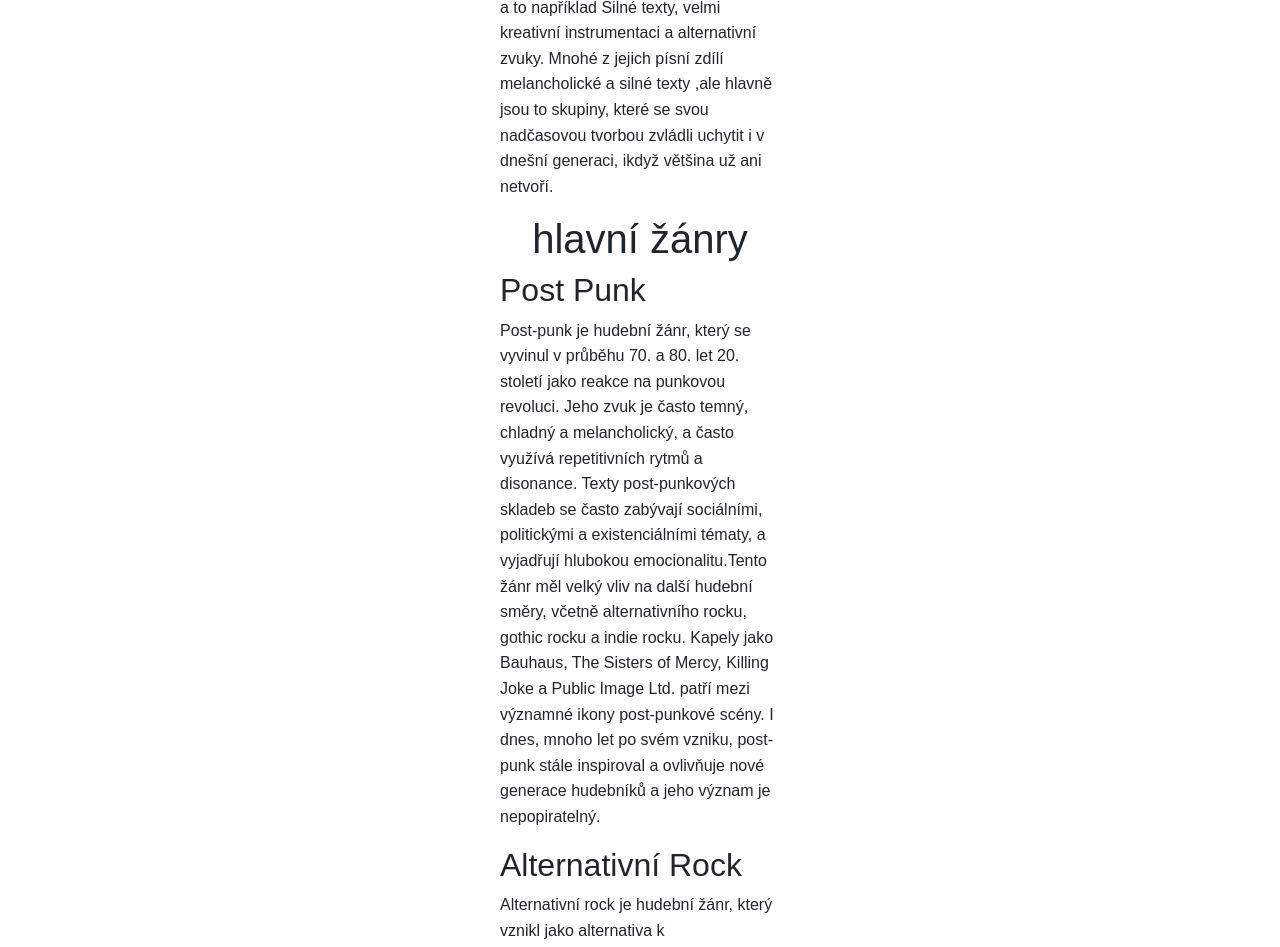
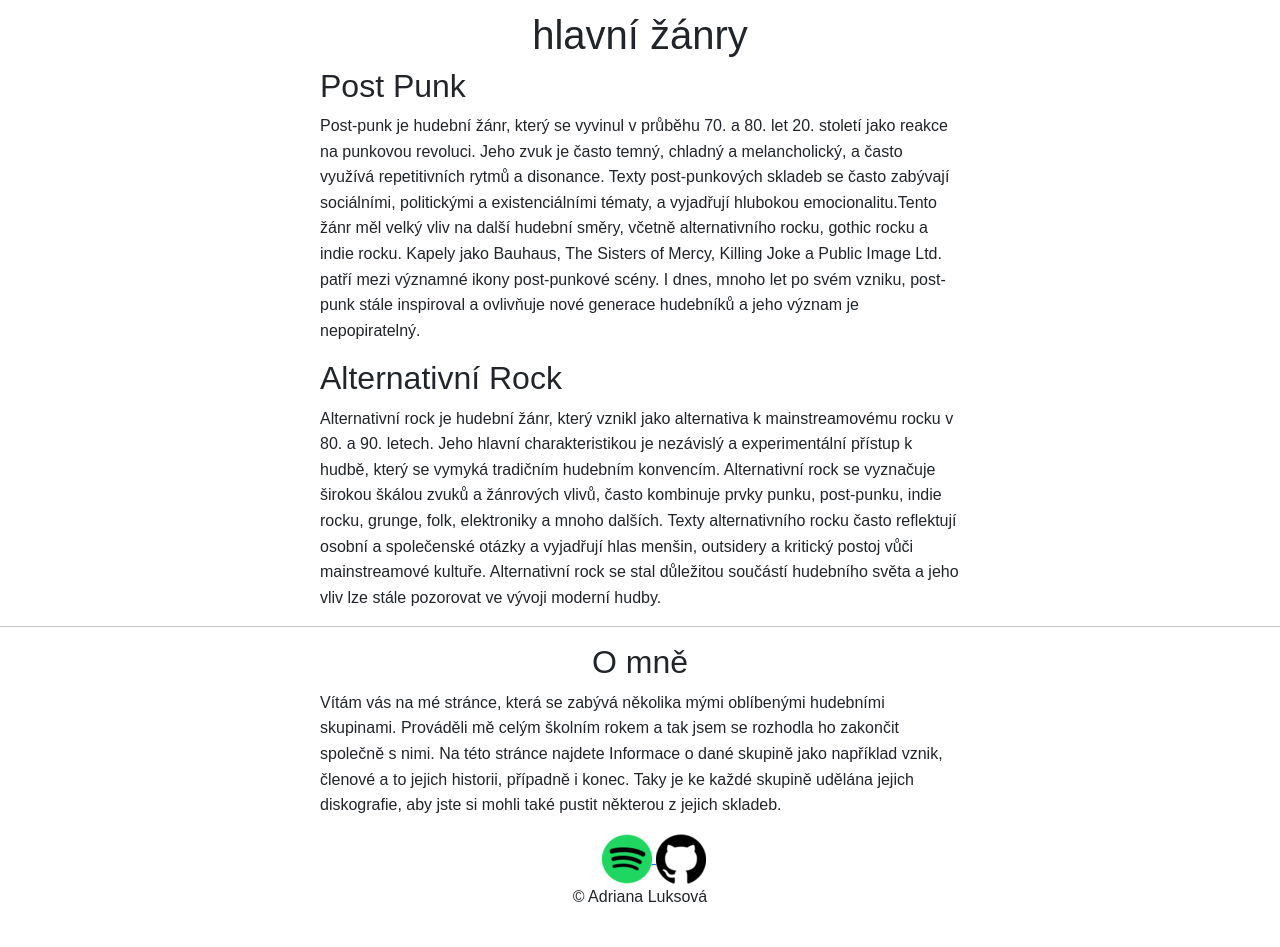
Before and after one commit to AdrianaLuksova/hudba-it1-p1, a plain HTML site: page index.html in a window 1280 px wide. Shown: the part 273-1220 px from the top of the page. After the commit the page ends 1182 px from the top, so only its background shows below. Drawn offline with nearby package versions, Linux system fonts and the light colour scheme.

Commit message:
Update style.css

```diff
--- a/css/style.css
+++ b/css/style.css
@@ -14,25 +14,22 @@
 }
 
 .text {
-    margin-left: 500px;
-    margin-right: 500px;
-}
-
-#jdo {
-    margin-left: 550px;
+    margin-left: 25%;
+    margin-right: 25%;
 }
 
 body {
     font-family: Arial, sans-serif;
-    font-size: 16px;
     line-height: 1.6;
 }
 
 #logo {
-    margin-left: 900px;
-    margin-bottom: 30px;
+    margin-left: 47%;
 }
 
 .zanr {
-    margin-left: 500px;
+    margin-left: 25%;
 }
+.obraz{
+ margin-left: 27%;
+}
```
